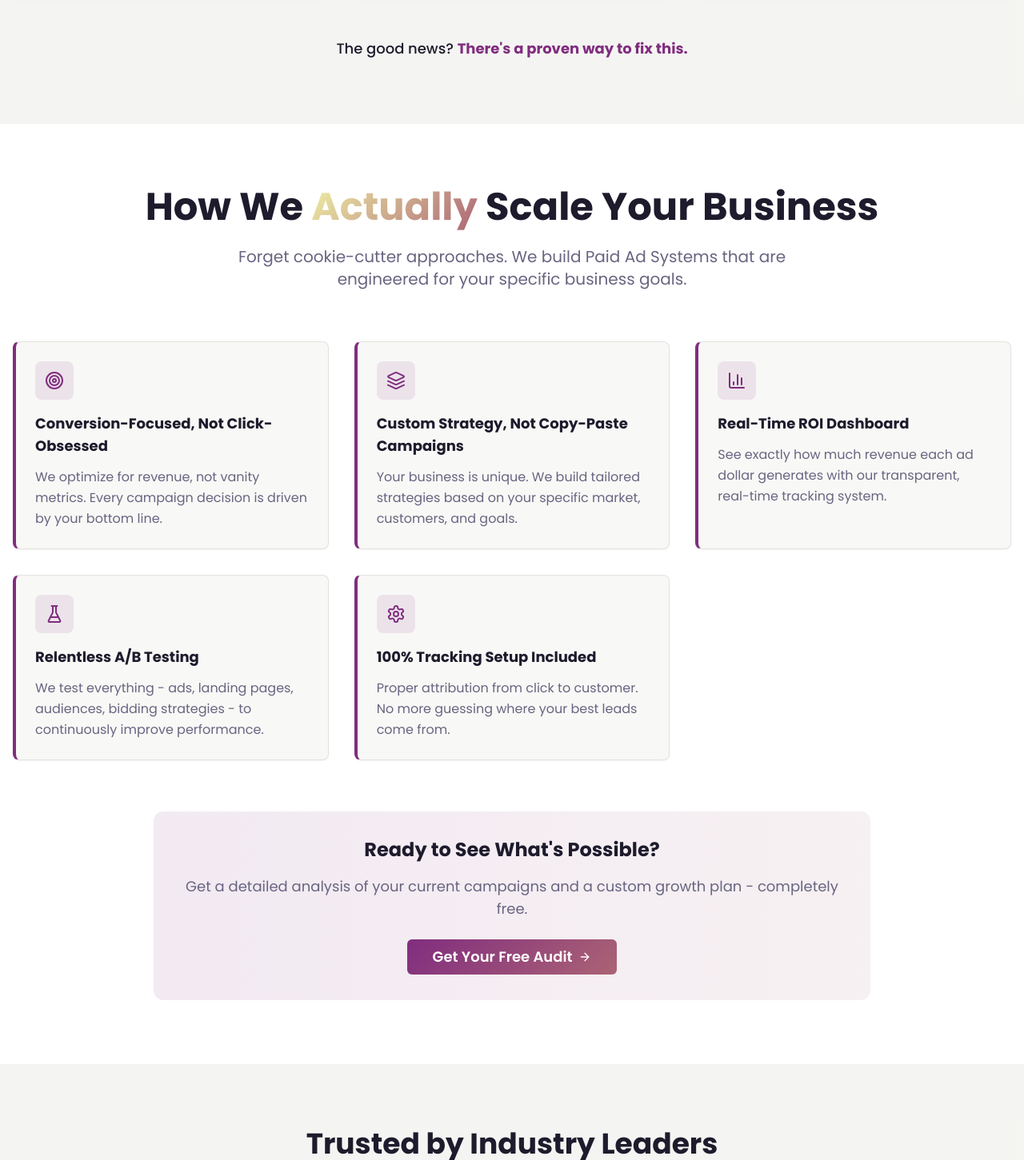
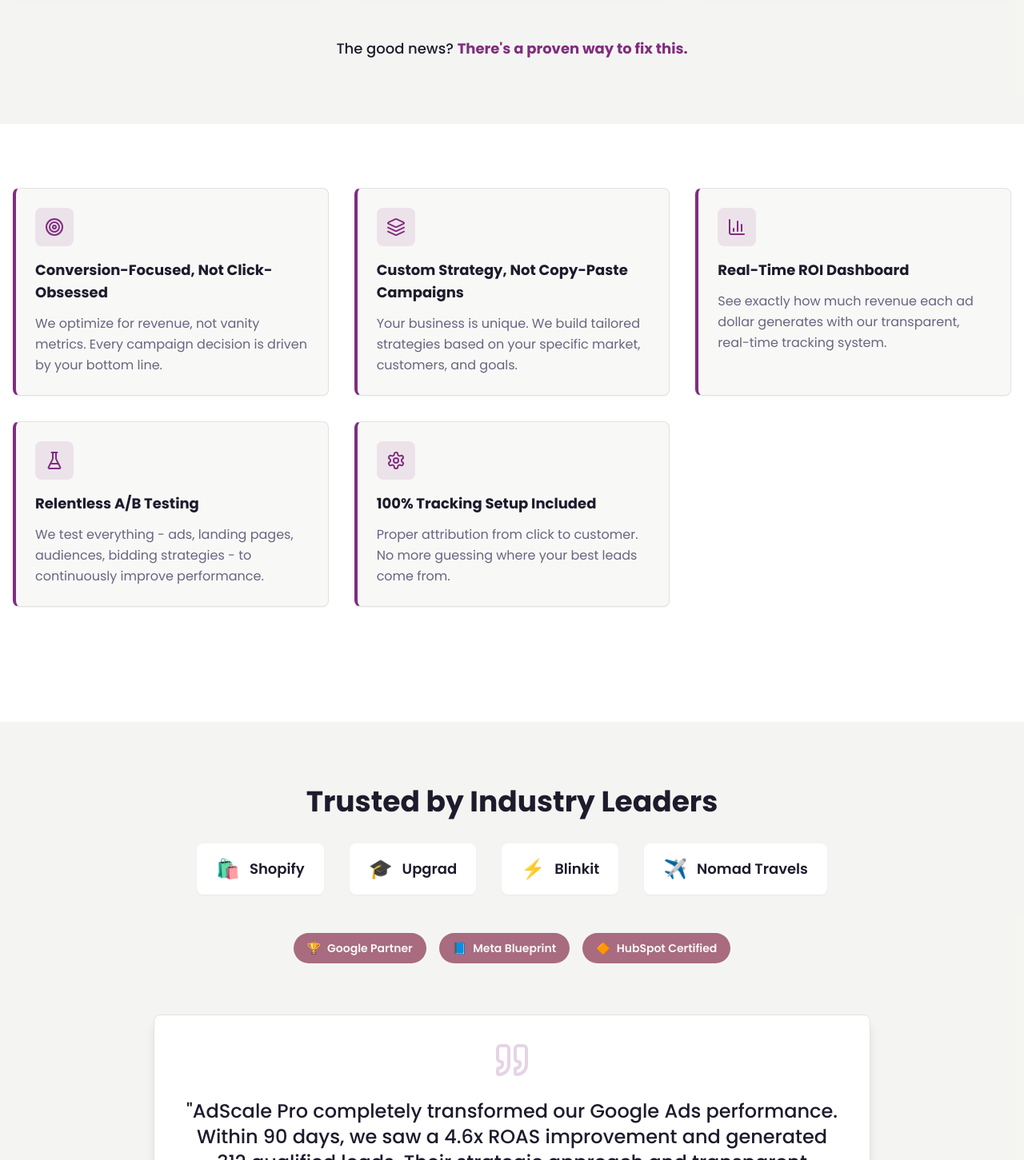
Before and after one commit to talknlock375/growth-guarantee-labs, a React (Vite) app: page / in a window 1280 px wide. Shown: the part 1396-2847 px from the top of the page at 80% size. Built offline with nearby package versions, Linux system fonts and the light colour scheme.

Commit message:
Remove scaling section and CTA
Remove the "How We Actually Scale Your Business" heading and the accompanying CTA section from the Solution section.

```diff
--- a/src/components/SolutionSection.tsx
+++ b/src/components/SolutionSection.tsx
@@ -1,7 +1,7 @@
 import React from 'react';
 import { Card } from '@/components/ui/card';
-import { Button } from '@/components/ui/button';
-import { Target, Layers, BarChart3, FlaskConical, Settings, ArrowRight } from 'lucide-react';
+
+import { Target, Layers, BarChart3, FlaskConical, Settings } from 'lucide-react';
 
 export const SolutionSection: React.FC = () => {
   const solutions = [
@@ -35,14 +35,6 @@ export const SolutionSection: React.FC = () => {
   return (
     <section className="py-20 bg-white">
       <div className="container mx-auto px-4">
-        <div className="text-center mb-16">
-          <h2 className="text-4xl md:text-5xl font-bold mb-6">
-            How We <span className="text-gradient">Actually</span> Scale Your Business
-          </h2>
-          <p className="text-xl text-muted-foreground max-w-3xl mx-auto">
-            Forget cookie-cutter approaches. We build Paid Ad Systems that are engineered for your specific business goals.
-          </p>
-        </div>
 
         <div className="grid md:grid-cols-2 lg:grid-cols-3 gap-8 mb-16">
           {solutions.map((solution, index) => (
@@ -60,19 +52,6 @@ export const SolutionSection: React.FC = () => {
           ))}
         </div>
 
-        <div className="text-center">
-          <div className="bg-gradient-to-r from-primary/10 to-success/10 rounded-xl p-8 max-w-4xl mx-auto">
-            <h3 className="text-2xl font-bold mb-4">
-              Ready to See What's Possible?
-            </h3>
-            <p className="text-lg text-muted-foreground mb-6">
-              Get a detailed analysis of your current campaigns and a custom growth plan - completely free.
-            </p>
-            <Button variant="cta" size="lg" className="text-lg px-8 py-4">
-              Get Your Free Audit <ArrowRight className="h-5 w-5" />
-            </Button>
-          </div>
-        </div>
       </div>
     </section>
   );
```
